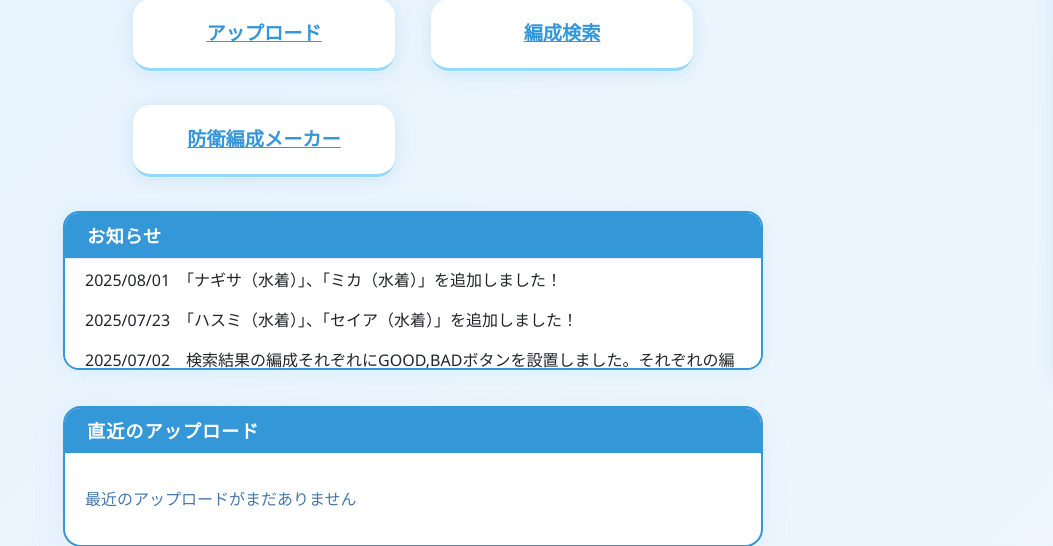
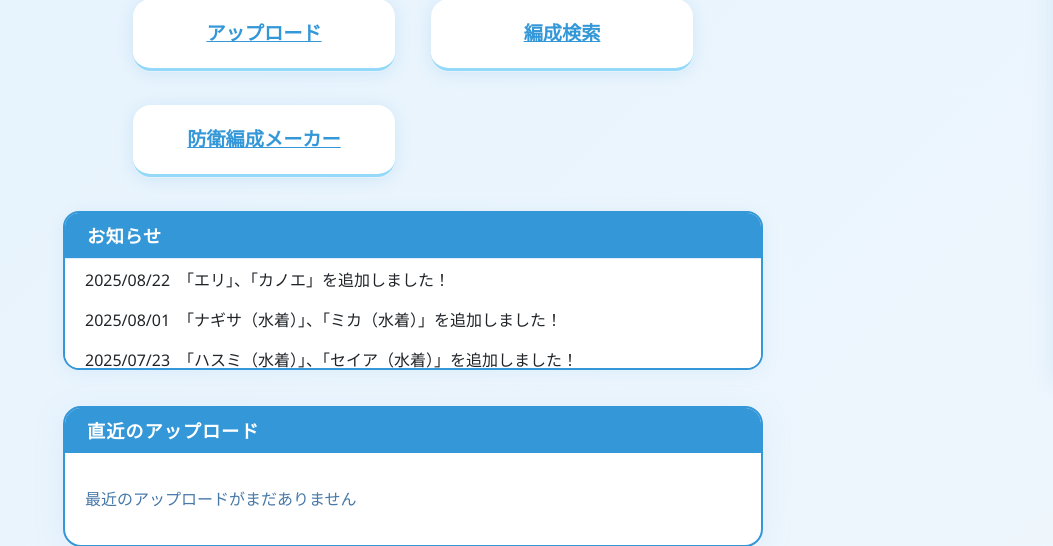
Before and after one commit to CCmoririn/blue-archive-battlelog-unified, a Flask app: template Blue_Archive_Battlelog_collect/templates/index.html in a window 1280 px wide. Shown: the part 414-960 px from the top of the page, without its empty margins (227-1280 px from the left). Run offline with Flask 3, Linux system fonts and the light colour scheme; the template is opened without the code that fills it, so the values that code supplies are empty; parts of the project's set-up code (start-up, migrations or seed data) failed here and were passed over.

Commit message:
生徒追加

```diff
--- a/Blue_Archive_Battlelog_collect/templates/notices.html
+++ b/Blue_Archive_Battlelog_collect/templates/notices.html
@@ -1,4 +1,5 @@
 <div class="notice-box">
+  <p>2025/08/22　「エリ」、「カノエ」を追加しました！</p>
   <p>2025/08/01　「ナギサ（水着）」、「ミカ（水着）」を追加しました！</p>
   <p>2025/07/23　「ハスミ（水着）」、「セイア（水着）」を追加しました！</p>
   <p>2025/07/02　生徒自体の指定だけでなく、射程と遮蔽物の仕様の有無によっても検索ができるようにしました。</p>
--- a/Blue_Archive_Battlelog_collect_public/templates/notices.html
+++ b/Blue_Archive_Battlelog_collect_public/templates/notices.html
@@ -1,4 +1,5 @@
 <div class="notice-box">
+  <p>2025/08/22　「エリ」、「カノエ」を追加しました！</p>
   <p>2025/08/01　「ナギサ（水着）」、「ミカ（水着）」を追加しました！</p>
   <p>2025/07/23　「ハスミ（水着）」、「セイア（水着）」を追加しました！</p>
   <p>2025/07/02　検索結果の編成それぞれにGOOD,BADボタンを設置しました。それぞれの編成の勝率の判断にお役立てください。</p>
```
